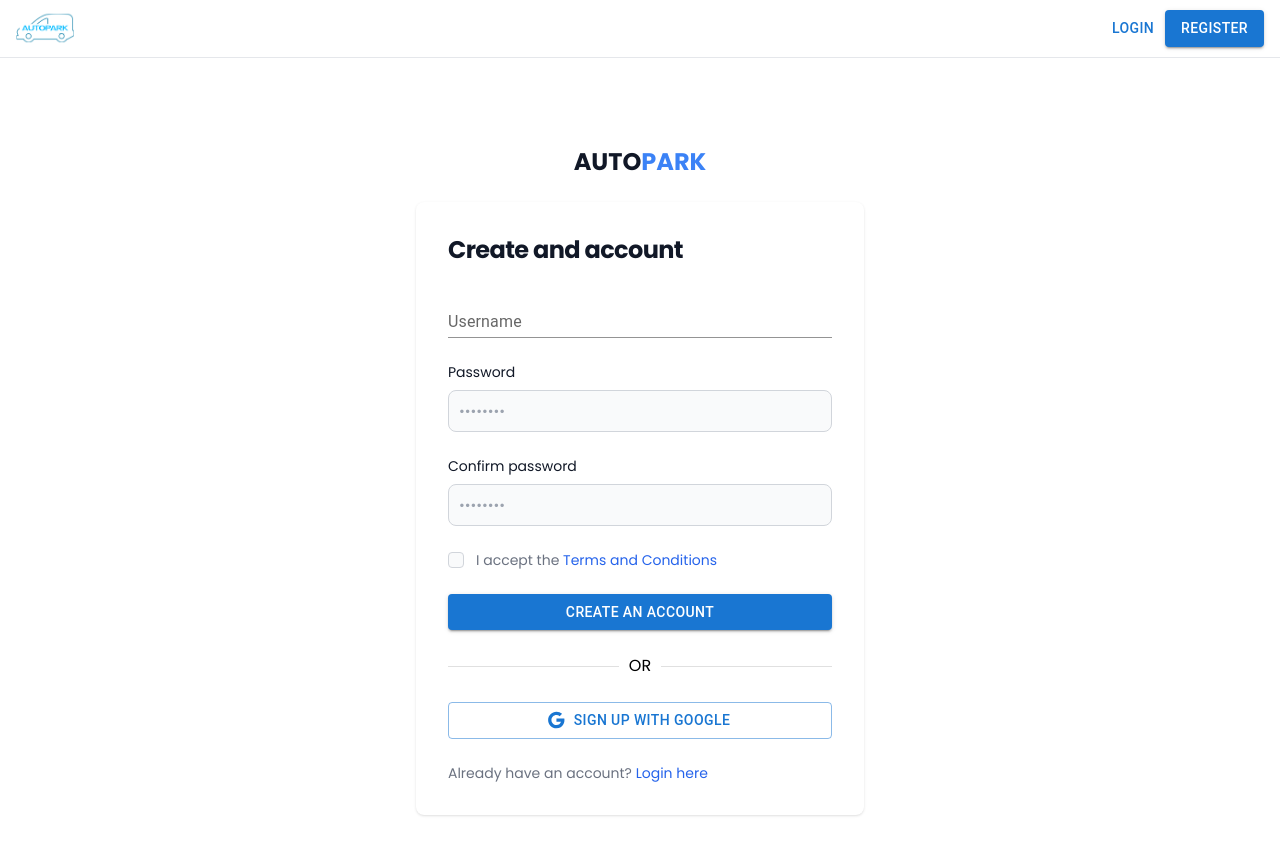
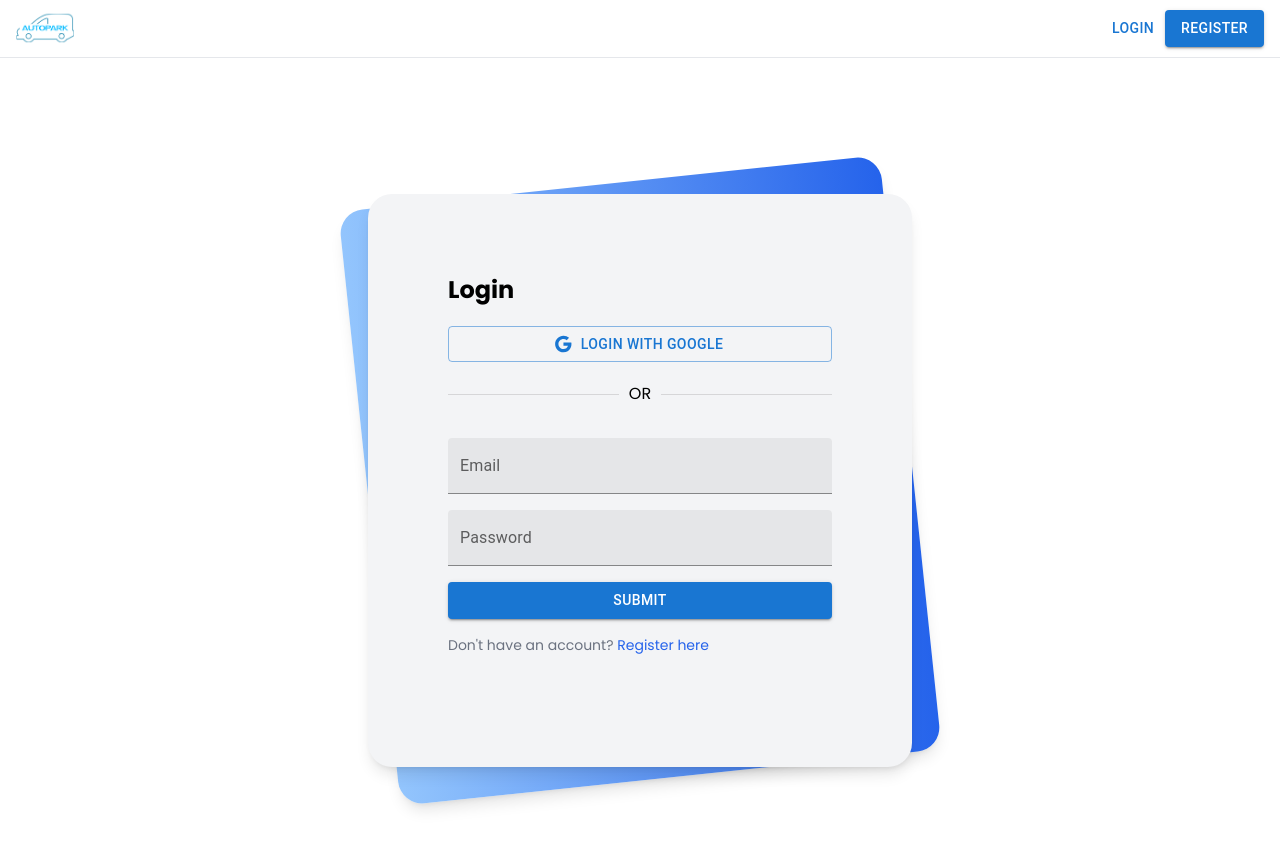
Before and after one commit to MEZ901/AutoPark-ALPR, a React (Vite) app: page /register in a window 1280 px wide. Shown: the top 854 px of the page. Built offline with nearby package versions, Linux system fonts and the light colour scheme.

Commit message:
add Login page

```diff
--- a/src/components/index/Hero.jsx
+++ b/src/components/index/Hero.jsx
@@ -1,13 +1,15 @@
 import { parking } from "../../assets";
 import { Button } from "@mui/material";
+import { useNavigate } from "react-router-dom";
 
 const Hero = () => {
+  const navigate = useNavigate();
   return (
     <div className="flex justify-between items-center gap-3">
         <div className="w-full md:w-1/2 text-center">
             <h1 className="text-4xl font-bold uppercase">auto<span className="text-blue-500">park</span></h1>
             <p className="my-5">Say goodbye to parking stress! With our Automatic License Plate Recognition based Parking Garage Management System, you'll enjoy hassle-free parking and real-time updates on occupancy. Register today for exclusive benefits.</p>
-            <Button variant="contained">Register now</Button>
+            <Button variant="contained" onClick={() => navigate('/register')}>Register now</Button>
         </div>
         <div className="hidden md:block md:w-1/2">
             <img src={parking} alt="park" />
--- a/src/router.jsx
+++ b/src/router.jsx
@@ -7,6 +7,7 @@ import {
 import RootLayout from "./layouts/RootLayout";
 import ErrorPage from "./views/ErrorPage";
 import Index from "./views/Index";
+import Login from "./views/Login";
 import NotFound from "./views/NotFound";
 import Register from "./views/Register";
 
@@ -26,6 +27,10 @@ const router = createBrowserRouter(
                 element={<Register />}
             />
             <Route
+                path="login"
+                element={<Login />}
+            />
+            <Route
                 path="*"
                 element={<NotFound />}
             />
--- /dev/null
+++ b/src/views/Login.jsx
@@ -0,0 +1,44 @@
+import { Button } from "@mui/material";
+import GoogleIcon from '@mui/icons-material/Google';
+import Divider from '@mui/material/Divider';
+import { Link } from "react-router-dom";
+import TextField from '@mui/material/TextField';
+
+const Login = () => {
+  return (
+    <div class="min-h-screen py-6 flex flex-col justify-center sm:py-12">
+        <div class="relative py-3 sm:max-w-xl sm:mx-auto">
+            <div
+                class="absolute inset-0 bg-gradient-to-r from-blue-300 to-blue-600 shadow-lg transform -skew-y-6 sm:skew-y-0 sm:-rotate-6 sm:rounded-3xl">
+            </div>
+            <div class="relative px-4 py-10 bg-gray-100 shadow-lg sm:rounded-3xl sm:p-20">
+                <div class="w-96 mx-auto">
+                    <div>
+                        <h1 class="text-2xl font-semibold mb-5">Login</h1>
+                    </div>
+                    <Button variant="outlined" className="w-full" startIcon={<GoogleIcon />}>Login with Google</Button>
+                    <Divider className="pt-5"> OR </Divider>
+                    <div class="divide-y divide-gray-200">
+                        <div class="py-8 text-base leading-6 space-y-4 text-gray-700 sm:text-lg sm:leading-7">
+                            <div class="relative">
+                                <TextField id="filled-basic" label="Email" variant="filled" fullWidth />
+                            </div>
+                            <div class="relative">
+                                <TextField id="filled-basic" label="Password" variant="filled" fullWidth />
+                            </div>
+                            <div class="relative">
+                                <Button variant="contained" color="primary" fullWidth>Submit</Button>
+                            </div>
+                            <p className="text-sm font-light text-gray-500 dark:text-gray-400">
+                                Don't have an account? <Link to="/register" className="font-medium text-primary-600 hover:underline dark:text-primary-500">Register here</Link>
+                            </p>
+                        </div>
+                    </div>
+                </div>
+            </div>
+        </div>
+    </div>
+  )
+}
+
+export default Login;
--- a/src/views/Register.jsx
+++ b/src/views/Register.jsx
@@ -6,47 +6,89 @@ import TextField from '@mui/material/TextField';
 
 const Register = () => {
   return (
-    <section>
-        <div className="flex flex-col items-center justify-center px-6 py-8 mx-auto md:h-screen lg:py-0">
-            <Link to="#" className="flex items-center mb-6 text-2xl font-semibold text-gray-900 dark:text-white uppercase">
-                Auto<span className="text-blue-500">Park</span>
-            </Link>
-            <div className="w-full bg-white rounded-lg shadow dark:border md:mt-0 sm:max-w-md xl:p-0 dark:bg-gray-800 dark:border-gray-700">
-                <div className="p-6 space-y-4 md:space-y-6 sm:p-8">
-                    <h1 className="text-xl font-bold leading-tight tracking-tight text-gray-900 md:text-2xl dark:text-white">
-                        Create and account
-                    </h1>
-                    <form className="space-y-4 md:space-y-6">
+    // <section>
+    //     <div className="flex flex-col items-center justify-center px-6 py-8 mx-auto md:h-screen lg:py-0">
+    //         <Link to="#" className="flex items-center mb-6 text-2xl font-semibold text-gray-900 dark:text-white uppercase">
+    //             Auto<span className="text-blue-500">Park</span>
+    //         </Link>
+    //         <div className="w-full bg-white rounded-lg shadow dark:border md:mt-0 sm:max-w-md xl:p-0 dark:bg-gray-800 dark:border-gray-700">
+    //             <div className="p-6 space-y-4 md:space-y-6 sm:p-8">
+    //                 <h1 className="text-xl font-bold leading-tight tracking-tight text-gray-900 md:text-2xl dark:text-white">
+    //                     Create and account
+    //                 </h1>
+    //                 <Button variant="outlined" className="w-full" startIcon={<GoogleIcon />}>Sign up with Google</Button>
+    //                 <Divider> OR </Divider>
+    //                 <form className="space-y-4 md:space-y-6">
+    //                     <div>
+    //                         <label htmlFor="username" className="block mb-2 text-sm font-medium text-gray-900 dark:text-white">Username</label>
+    //                         <input type="text" id="username" placeholder="username" className="bg-gray-50 border border-gray-300 text-gray-900 sm:text-sm rounded-lg focus:ring-primary-600 focus:border-primary-600 block w-full p-2.5 dark:bg-gray-700 dark:border-gray-600 dark:placeholder-gray-400 dark:text-white dark:focus:ring-blue-500 dark:focus:border-blue-500" required="" />
+    //                     </div>
+    //                     <div>
+    //                         <label htmlFor="email" className="block mb-2 text-sm font-medium text-gray-900 dark:text-white">Email</label>
+    //                         <input type="email" id="email" placeholder="name@gmail.com" className="bg-gray-50 border border-gray-300 text-gray-900 sm:text-sm rounded-lg focus:ring-primary-600 focus:border-primary-600 block w-full p-2.5 dark:bg-gray-700 dark:border-gray-600 dark:placeholder-gray-400 dark:text-white dark:focus:ring-blue-500 dark:focus:border-blue-500" required="" />
+    //                     </div>
+    //                     <div>
+    //                         <label htmlFor="licensePlate" className="block mb-2 text-sm font-medium text-gray-900 dark:text-white">License Plate</label>
+    //                         <input type="text" id="licensePlate" placeholder="*******" className="bg-gray-50 border border-gray-300 text-gray-900 sm:text-sm rounded-lg focus:ring-primary-600 focus:border-primary-600 block w-full p-2.5 dark:bg-gray-700 dark:border-gray-600 dark:placeholder-gray-400 dark:text-white dark:focus:ring-blue-500 dark:focus:border-blue-500" required="" />
+    //                     </div>
+    //                     <div>
+    //                         <label htmlFor="password" className="block mb-2 text-sm font-medium text-gray-900 dark:text-white">Password</label>
+    //                         <input type="password" id="password" placeholder="••••••••" className="bg-gray-50 border border-gray-300 text-gray-900 sm:text-sm rounded-lg focus:ring-primary-600 focus:border-primary-600 block w-full p-2.5 dark:bg-gray-700 dark:border-gray-600 dark:placeholder-gray-400 dark:text-white dark:focus:ring-blue-500 dark:focus:border-blue-500" required="" />
+    //                     </div>
+    //                     <div>
+    //                         <label htmlFor="password_confirmation" className="block mb-2 text-sm font-medium text-gray-900 dark:text-white">Confirm Password</label>
+    //                         <input type="password" id="password_confirmation" placeholder="••••••••" className="bg-gray-50 border border-gray-300 text-gray-900 sm:text-sm rounded-lg focus:ring-primary-600 focus:border-primary-600 block w-full p-2.5 dark:bg-gray-700 dark:border-gray-600 dark:placeholder-gray-400 dark:text-white dark:focus:ring-blue-500 dark:focus:border-blue-500" required="" />
+    //                     </div>
+    //                     <div className="flex items-start">
+    //                         <div className="flex items-center h-5">
+    //                             <input id="terms" aria-describedby="terms" type="checkbox" className="w-4 h-4 border border-gray-300 rounded bg-gray-50 focus:ring-3 focus:ring-primary-300 dark:bg-gray-700 dark:border-gray-600 dark:focus:ring-primary-600 dark:ring-offset-gray-800" required="" />
+    //                         </div>
+    //                         <div className="ml-3 text-sm">
+    //                             <label htmlFor="terms" className="font-light text-gray-500 dark:text-gray-300">I accept the <a className="font-medium text-primary-600 hover:underline dark:text-primary-500" href="#">Terms and Conditions</a></label>
+    //                         </div>
+    //                     </div>
+    //                     <Button variant="contained" className="w-full">Create an account</Button>
+    //                     <p className="text-sm font-light text-gray-500 dark:text-gray-400">
+    //                         Already have an account? <a href="#" className="font-medium text-primary-600 hover:underline dark:text-primary-500">Login here</a>
+    //                     </p>
+    //                 </form>
+    //             </div>
+    //         </div>
+    //     </div>
+    // </section>
+
+    <div class="min-h-screen py-6 flex flex-col justify-center sm:py-12">
+        <div class="relative py-3 sm:max-w-xl sm:mx-auto">
+            <div
+                class="absolute inset-0 bg-gradient-to-r from-blue-300 to-blue-600 shadow-lg transform -skew-y-6 sm:skew-y-0 sm:-rotate-6 sm:rounded-3xl">
+            </div>
+            <div class="relative px-4 py-10 bg-gray-100 shadow-lg sm:rounded-3xl sm:p-20">
+                <div class="w-96 mx-auto">
                     <div>
-                            <TextField label="Username" variant="standard" className="w-full focus:outline-0" />
+                        <h1 class="text-2xl font-semibold mb-5">Login</h1>
                     </div>
-                        <div>
-                            <label htmlFor="password" className="block mb-2 text-sm font-medium text-gray-900 dark:text-white">Password</label>
-                            <input type="password" name="password" id="password" placeholder="••••••••" className="bg-gray-50 border border-gray-300 text-gray-900 sm:text-sm rounded-lg focus:ring-primary-600 focus:border-primary-600 block w-full p-2.5 dark:bg-gray-700 dark:border-gray-600 dark:placeholder-gray-400 dark:text-white dark:focus:ring-blue-500 dark:focus:border-blue-500" required="" />
+                    <Button variant="outlined" className="w-full" startIcon={<GoogleIcon />}>Login with Google</Button>
+                    <Divider className="pt-5"> OR </Divider>
+                    <div class="divide-y divide-gray-200">
+                        <div class="py-8 text-base leading-6 space-y-4 text-gray-700 sm:text-lg sm:leading-7">
+                            <div class="relative">
+                                <TextField id="filled-basic" label="Email" variant="filled" fullWidth />
                             </div>
-                        <div>
-                            <label htmlFor="confirm-password" className="block mb-2 text-sm font-medium text-gray-900 dark:text-white">Confirm password</label>
-                            <input type="confirm-password" name="confirm-password" id="confirm-password" placeholder="••••••••" className="bg-gray-50 border border-gray-300 text-gray-900 sm:text-sm rounded-lg focus:ring-primary-600 focus:border-primary-600 block w-full p-2.5 dark:bg-gray-700 dark:border-gray-600 dark:placeholder-gray-400 dark:text-white dark:focus:ring-blue-500 dark:focus:border-blue-500" required="" />
+                            <div class="relative">
+                                <TextField id="filled-basic" label="Password" variant="filled" fullWidth />
                             </div>
-                        <div className="flex items-start">
-                            <div className="flex items-center h-5">
-                                <input id="terms" aria-describedby="terms" type="checkbox" className="w-4 h-4 border border-gray-300 rounded bg-gray-50 focus:ring-3 focus:ring-primary-300 dark:bg-gray-700 dark:border-gray-600 dark:focus:ring-primary-600 dark:ring-offset-gray-800" required="" />
+                            <div class="relative">
+                                <Button variant="contained" color="primary" fullWidth>Submit</Button>
                             </div>
-                            <div className="ml-3 text-sm">
-                                <label htmlFor="terms" className="font-light text-gray-500 dark:text-gray-300">I accept the <a className="font-medium text-primary-600 hover:underline dark:text-primary-500" href="#">Terms and Conditions</a></label>
-                            </div>
-                        </div>
-                        <Button variant="contained" className="w-full">Create an account</Button>
-                        <Divider> OR </Divider>
-                        <Button variant="outlined" className="w-full" startIcon={<GoogleIcon />}>Sign up with Google</Button>
                             <p className="text-sm font-light text-gray-500 dark:text-gray-400">
-                            Already have an account? <a href="#" className="font-medium text-primary-600 hover:underline dark:text-primary-500">Login here</a>
+                                Don't have an account? <Link to="/register" className="font-medium text-primary-600 hover:underline dark:text-primary-500">Register here</Link>
                             </p>
-                    </form>
                         </div>
                     </div>
                 </div>
-    </section>
+            </div>
+        </div>
+    </div>
   )
 }
 
```
Lines whose indentation alone changed are shown as unchanged.
